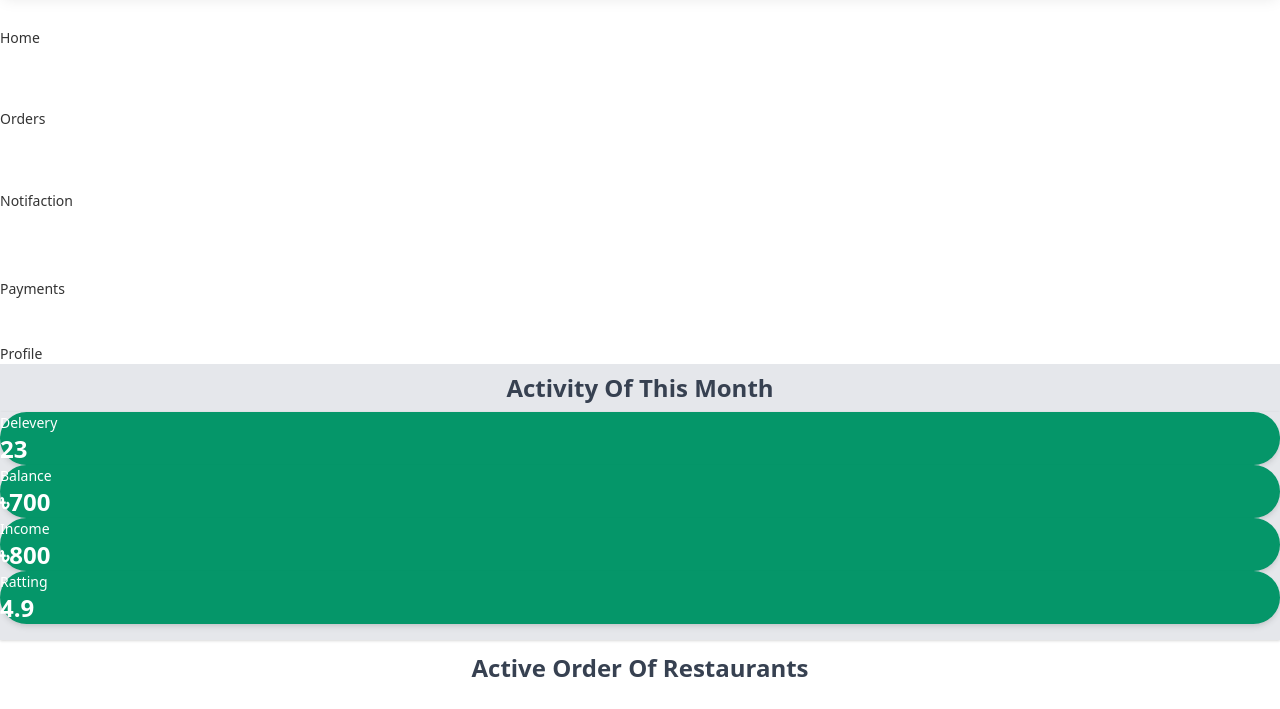
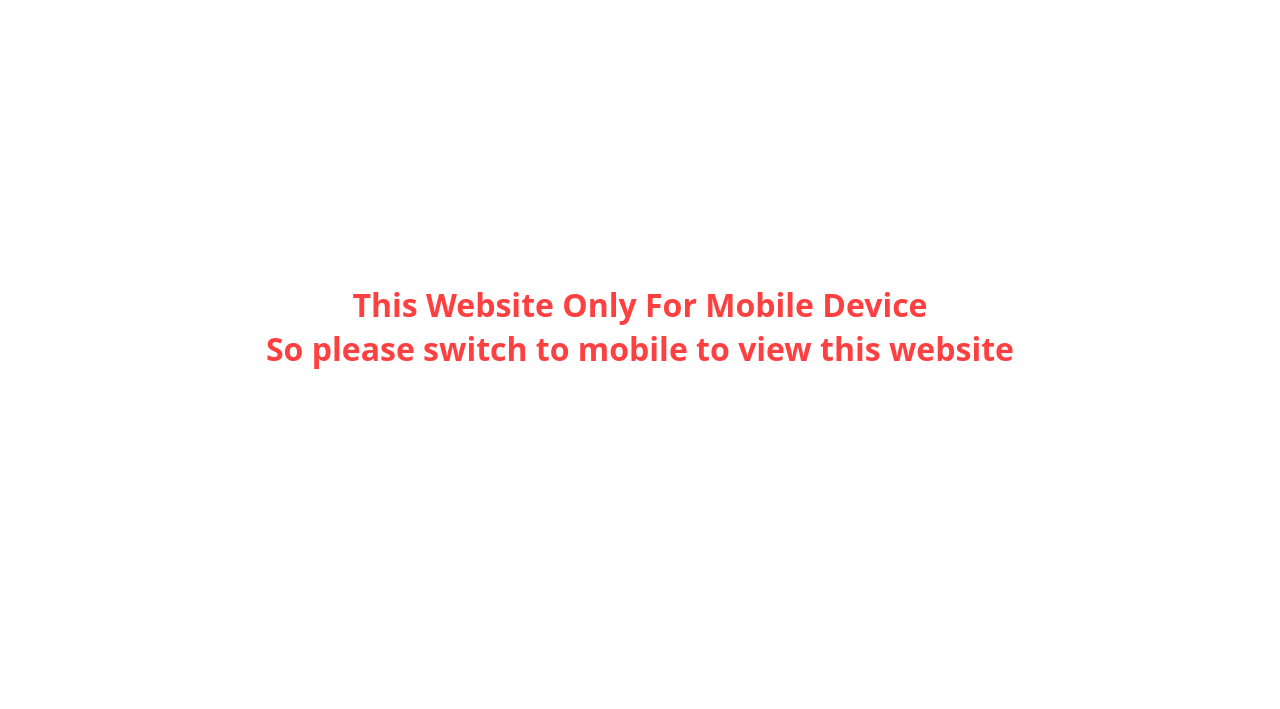
Before and after one commit to mdazmir123/driver, a plain HTML site: page index.html in a window 1280 px wide. Shown: the part 73-782 px from the top of the page. Drawn offline with nearby package versions, Linux system fonts and the light colour scheme.

Commit message:
desktop error add

```diff
--- a/css/style.css
+++ b/css/style.css
@@ -586,3 +586,34 @@
     font-size: 0.8rem;
   }
 }
+.desktop_error_text.h2.error {
+  color: #ff4040;
+  font-size: 2rem;
+  text-align:center;
+  font-weight: bolder;
+}
+
+  .desktop_error {
+    position: fixed;
+    z-index: 1060;
+    display: -webkit-box;
+    display: -webkit-flex;
+    display: -ms-flexbox;
+    display: flex;
+    width: 100%;
+    height: 100vh;
+    -webkit-box-pack: center;
+    -webkit-justify-content: center;
+    -ms-flex-pack: center;
+    justify-content: center;
+    -webkit-box-align: center;
+    -webkit-align-items: center;
+    -ms-flex-align: center;
+    align-items: center;
+    background-color: #fff;
+}
+@media screen and (max-width: 991px){
+  .desktop_error {
+    display: none;
+}
+}
--- a/index.html
+++ b/index.html
@@ -13,6 +13,11 @@
 
 
 <body>
+
+   <div class="desktop_error">
+      <h1 class="desktop_error_text h2 error">This Website Only For Mobile Device<br>So please switch to mobile to view this website</h1>
+    </div>
+
   <div data-collapse="medium" data-animation="over-left" data-duration="200" data-easing="ease-in-out" data-easing2="ease-in-out" role="banner" class="py-0 bg-red-100 shadow-lg w-nav">
      <div class="top_nav w-container">
         <nav role="navigation" class="bg-white nav_slide w-nav-menu">
```
